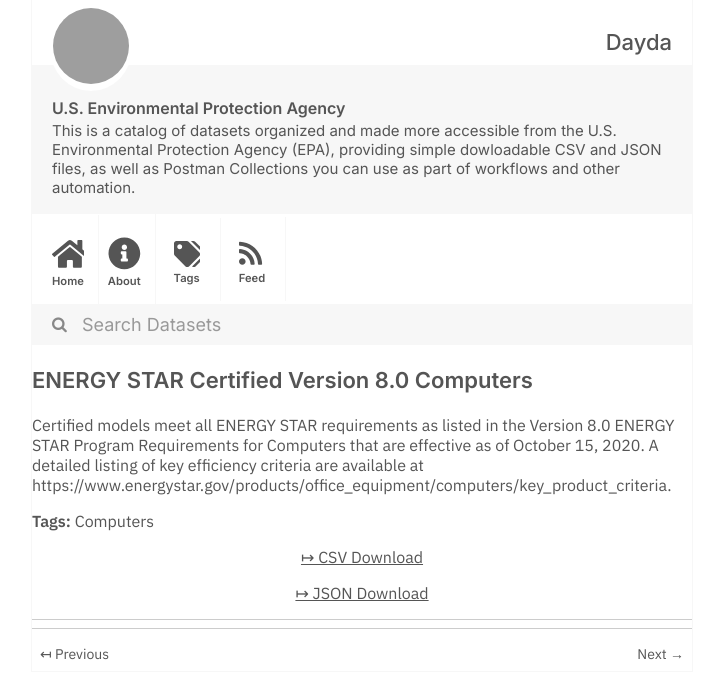
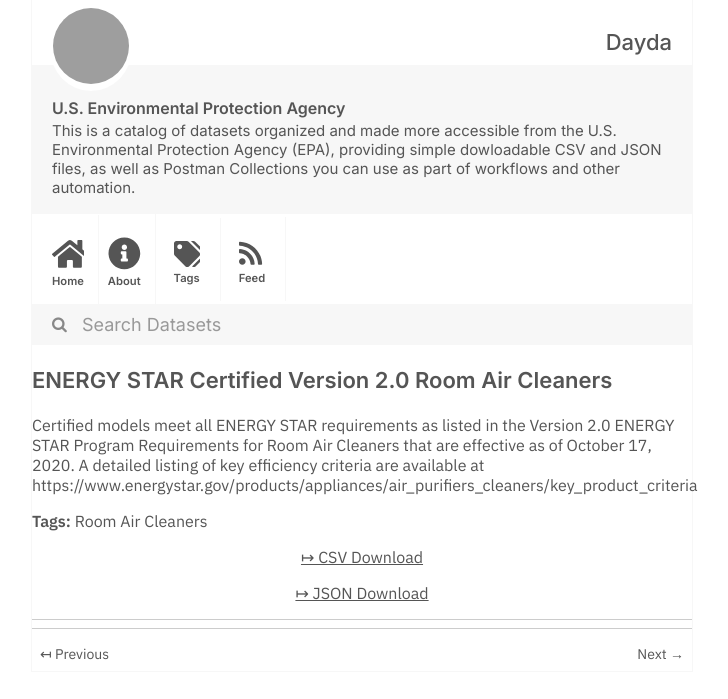
Before and after one commit to dayda-entities/us-environmental-protection-agency, a Jekyll site: the page built from _posts/2020-11-12-energy-star-certified-version-.md, in a window 1280 px wide, cut to the strip 0-699 px from the top of the page. Shown: the whole strip, without its empty margins (278-1006 px from the left). Built offline with Jekyll 4.4.1, drawn with Linux system fonts in a browser that asks for light colours; grey boxes are pictures that could not be loaded.

```diff
--- a/_posts/2020-11-12-energy-star-certified-version-.md
+++ b/_posts/2020-11-12-energy-star-certified-version-.md
@@ -1,15 +1,15 @@
 ---
-title: ENERGY STAR Certified Version 8.0  Computers
-created: '2020-11-12T14:52:25.228969'
-modified: '2021-05-15T10:45:56.737433'
+title: ENERGY STAR Certified Version 2.0 Room Air Cleaners
+created: '2020-11-12T14:52:26.349594'
+modified: '2021-05-15T10:46:08.884274'
 state: active
 type: dataset
 tags:
-  - Computers
+  - Room Air Cleaners
 groups: []
-csv_url: 'https://data.energystar.gov/api/views/j7nq-iepp/rows.csv?accessType=DOWNLOAD'
-json_url: 'https://data.energystar.gov/api/views/j7nq-iepp/rows.json?accessType=DOWNLOAD'
+csv_url: 'https://data.energystar.gov/api/views/jmck-i55n/rows.csv?accessType=DOWNLOAD'
+json_url: 'https://data.energystar.gov/api/views/jmck-i55n/rows.json?accessType=DOWNLOAD'
 layout: post
 
 ---
-Certified models meet all ENERGY STAR requirements as listed in the Version 8.0 ENERGY STAR Program Requirements for Computers that are effective as of October 15, 2020. A detailed listing of key efficiency criteria are available at https://www.energystar.gov/products/office_equipment/computers/key_product_criteria.
+Certified models meet all ENERGY STAR requirements as listed in the Version 2.0 ENERGY STAR Program Requirements for Room Air Cleaners that are effective as of October 17, 2020. A detailed listing of key efficiency criteria are available at https://www.energystar.gov/products/appliances/air_purifiers_cleaners/key_product_criteria
```
